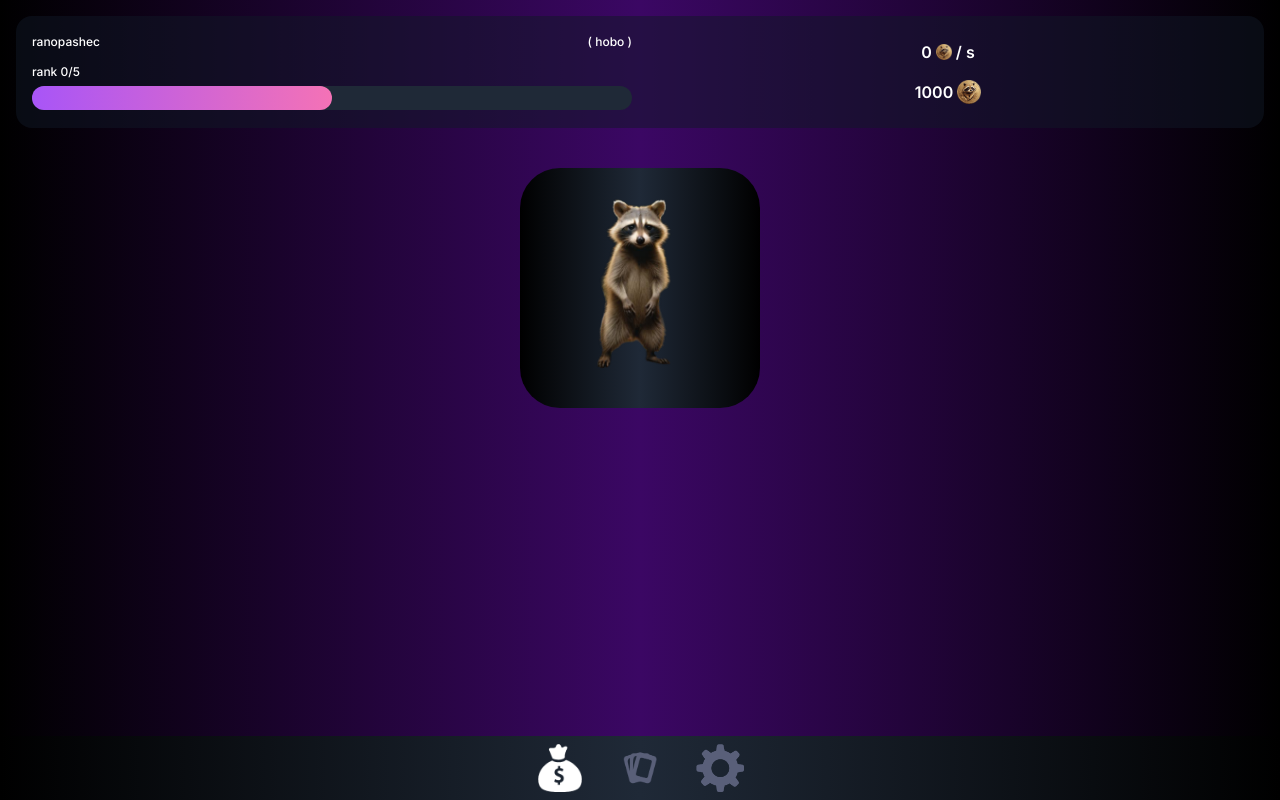
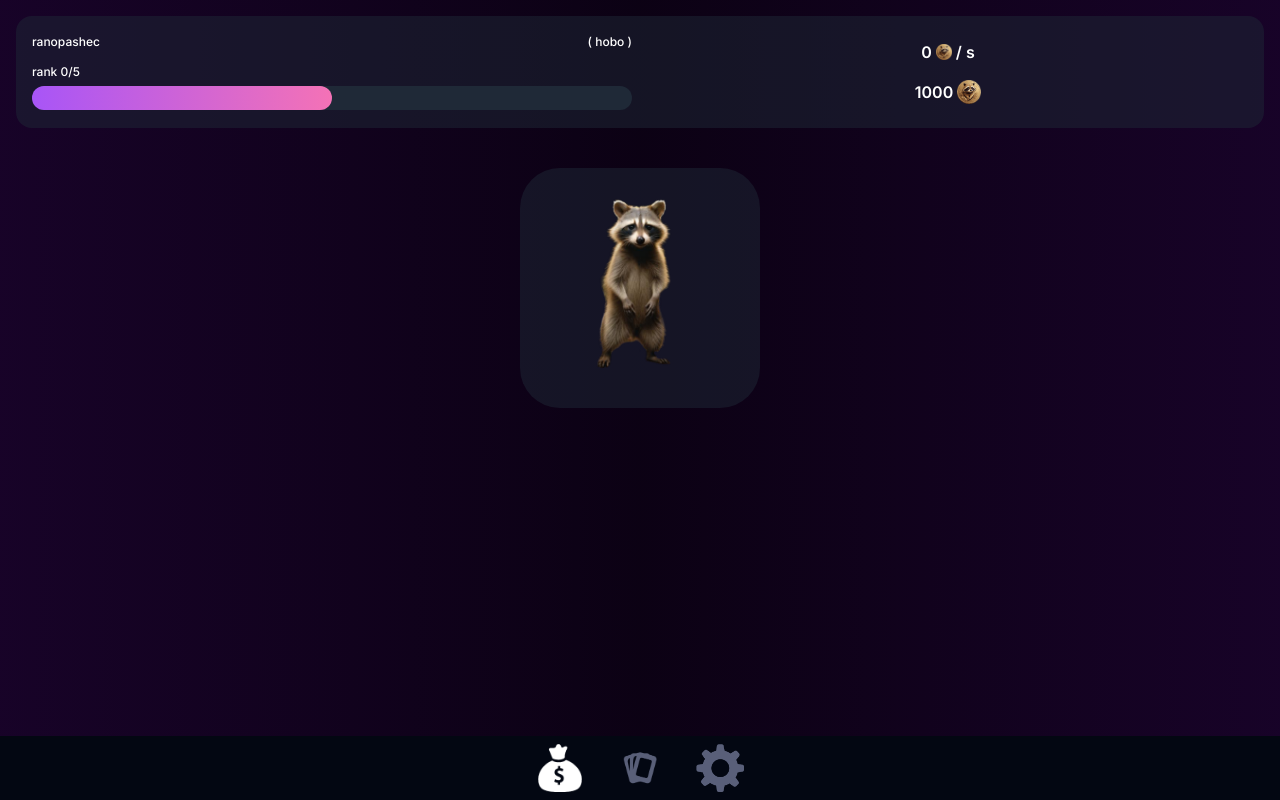
Before and after one commit to ranopashec/Raccoon-King, a Nuxt app in the folder mini-app/: page / in a window 1280 px wide. Built offline with nearby package versions, Linux system fonts and the light colour scheme.

Commit message:
interface fixes

```diff
--- a/mini-app/app.vue
+++ b/mini-app/app.vue
@@ -18,13 +18,13 @@ const farmingCards = reactive([
     image: '/farmCardsImgs/1.png',
   },
   {
-    name: 'Create 10 acc to farm',
+    name: 'Multiaccount',
     price: 60,
     income: 6,
     image: '/farmCardsImgs/2.png',
   },
   {
-    name: 'Pass assemembly',
+    name: 'Assemembly classes',
     price: 120,
     income: 9,
     image: '/farmCardsImgs/3.png',
@@ -36,7 +36,7 @@ const farmingCards = reactive([
     image: '/farmCardsImgs/4.png',
   },
   {
-    name: 'janchik',
+    name: 'Janchik',
     price: 60,
     income: 6,
     image: '/farmCardsImgs/5.png',
--- a/mini-app/components/FarmCard.vue
+++ b/mini-app/components/FarmCard.vue
@@ -1,10 +1,23 @@
 <template>
-  <div class="bg-gray-900" @click="$emit('someEvent', name, price, income)">
-    <img class="h-40 w-full object-cover rounded-t-lg" :src="image" alt="Card Image" />
-    <div class="p-4">
-      <h3 class="text-lg font-bold mb-2">{{ name }}</h3>
-      <p class="text-gray-700">Price: {{ price }}</p>
-      <p class="text-gray-700">Outcome: {{ income }}</p>
+  <div
+    class="bg-gray-800/50 rounded-lg w-full mx-auto"
+    @click="$emit('someEvent', name, price, income)"
+  >
+    <div class="flex items-center justify-between p-2">
+      <img class="h-20 w-20 object-cover mr-8" :src="image" alt="Card Image" />
+      <b class="text-white text-m">{{ name }}</b>
+    </div>
+    <hr class="border-white" />
+    <div class="bg-gray-950/60 flex justify-center rounded-b-lg">
+      <span class="flex flex-row w-full justify-center items-center gap-1 py-2">
+        <p class="text-base text-white font-semibold">{{ income }}</p>
+        <img src="/coin.png" alt="Coin Image" class="w-4 h-4" />
+        <p class="text-base text-white font-semibold">/ S</p>
+      </span>
+      <span class="flex flex-row w-full justify-center items-center gap-1 py-2">
+        <p class="text-base text-white font-semibold">{{ price }}</p>
+        <img src="/coin.png" alt="Coin Image" class="w-6 h-6" />
+      </span>
     </div>
   </div>
 </template>
--- a/mini-app/components/MainHeader.vue
+++ b/mini-app/components/MainHeader.vue
@@ -1,5 +1,5 @@
 <template>
-  <header class="grid grid-cols-2 gap-4 w-full px-4 bg-gray-900/50 rounded-lg">
+  <header class="grid grid-cols-2 gap-4 w-full px-4 bg-gray-800/50 rounded-lg">
     <div class="flex flex-col items-center justify-center gap-2 rounded-lg">
       <div class="flex flex-row justify-between items-center w-full">
         <!-- <img src="/avatar.png" alt="AvatarImage" class="w-6 h-6" /> -->
@@ -22,10 +22,10 @@
         <img src="/coin.png" alt="Coin Image" class="w-4 h-4" />
         <p class="text-xm text-white font-semibold">/ s</p>
       </span>
-      <div class="flex flex-row w-full justify-center items-center gap-1 py-2">
+      <span class="flex flex-row w-full justify-center items-center gap-1 py-2">
         <p class="text-base text-white font-semibold">{{ raccoons }}</p>
         <img src="/coin.png" alt="Coin Image" class="w-6 h-6" />
-      </div>
+      </span>
     </div>
   </header>
 </template>
--- a/mini-app/components/NavigationBar.vue
+++ b/mini-app/components/NavigationBar.vue
@@ -1,7 +1,5 @@
 <template>
-  <footer
-    class="fixed bottom-0 w-full h-16 bg-gradient-to-r from-0% via-50% to-100% from-black via-gray-800 to-black"
-  >
+  <footer class="fixed bottom-0 w-full h-16 bg-gray-950">
     <nav class="container mx-auto">
       <ul class="flex justify-center items-center py-2">
         <li class="px-4">
--- a/mini-app/pages/cards/index.vue
+++ b/mini-app/pages/cards/index.vue
@@ -1,11 +1,12 @@
 <template>
-  <div>
+  <div class="bg-black">
     <main
-      class="font-sans min-h-screen touch-pan-x touch-pan-y py-4 px-4 bg-gradient-to-r from-0% via-50% to-100% from-black via-purple-950 to-black"
+      class="font-sans min-h-screen touch-pan-x touch-pan-y py-4 px-4 bg-gradient-to-r from-0% via-20 via-50% to-100% from-purple-950/40 via-purple-950/20 to-purple-950/40"
     >
       <MainHeader />
 
-      <div class="grid grid-cols-1 sm:grid-cols-2 lg:grid-cols-2 gap-4">
+      <div>
+        <div class="grid grid-cols-1 gap-4 py-8 mb-10">
           <FarmCard
             v-for="card in farmingCards"
             :key="card.name"
@@ -15,6 +16,7 @@
             :name="card.name"
             @some-event="buyFarmCard"
           />
+        </div>
       </div>
     </main>
     <NavigationBar activeMenu="2" />
--- a/mini-app/pages/index.vue
+++ b/mini-app/pages/index.vue
@@ -1,13 +1,13 @@
 <template>
-  <div>
+  <div class="bg-black">
     <main
-      class="font-sans min-h-screen touch-pan-x touch-pan-y py-4 px-4 bg-gradient-to-r from-0% via-50% to-100% from-black via-purple-950 to-black"
+      class="font-sans min-h-screen touch-pan-x touch-pan-y py-4 px-4 bg-gradient-to-r from-0% via-20 via-50% to-100% from-purple-950/40 via-purple-950/20 to-purple-950/40"
     >
       <MainHeader />
       <div class="flex flex-col items-center justify-center gap-8 mx-auto">
         <button
           @click="tap"
-          class="my-10 w-60 h-60 rounded-3xl flex items-center justify-center bg-gradient-to-r from-0% via-50% to-100% from-black via-gray-800 to-black"
+          class="my-10 w-60 h-60 rounded-3xl flex items-center justify-center bg-gray-800/50"
         >
           <img :src="raccoonImg" alt="Raccoon Image" class="h-full py-5" />
         </button>
```
Also changed, not shown: mini-app/public/navigationImgs/avatar.png (deleted). Lines whose indentation alone changed are shown as unchanged.
